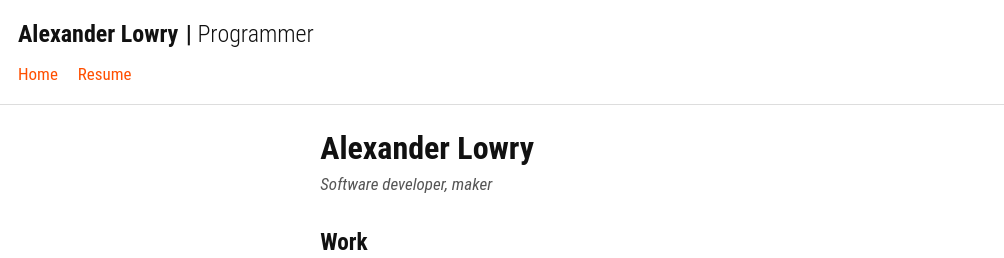
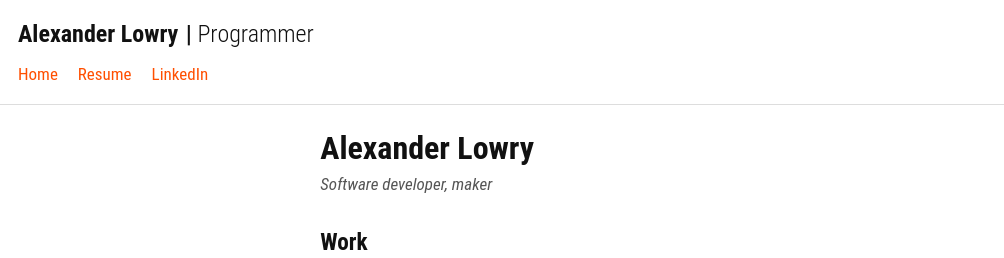
Before and after one commit to Zanderwohl/zanderwohl.github.io, a Jekyll site: the page built from index.html, in a window 1280 px wide. Shown: the top 258 px of the page, without its empty margins (0-1004 px from the left). Built offline with Jekyll 4.4.1, drawn with Linux system fonts in a browser that asks for light colours.

Commit message:
linkedin

```diff
--- a/_layouts/default.html
+++ b/_layouts/default.html
@@ -31,6 +31,7 @@
         <ul>
           <li><a href="{{ '/' | relative_url }}">Home</a></li>
           <li><a href="{{ '/resume/' | relative_url }}">Resume</a></li>
+          <li><a href="https://www.linkedin.com/in/alexander-lowry-a58189133/">LinkedIn</a></li>
         </ul>
       </nav>
     </header>
```
